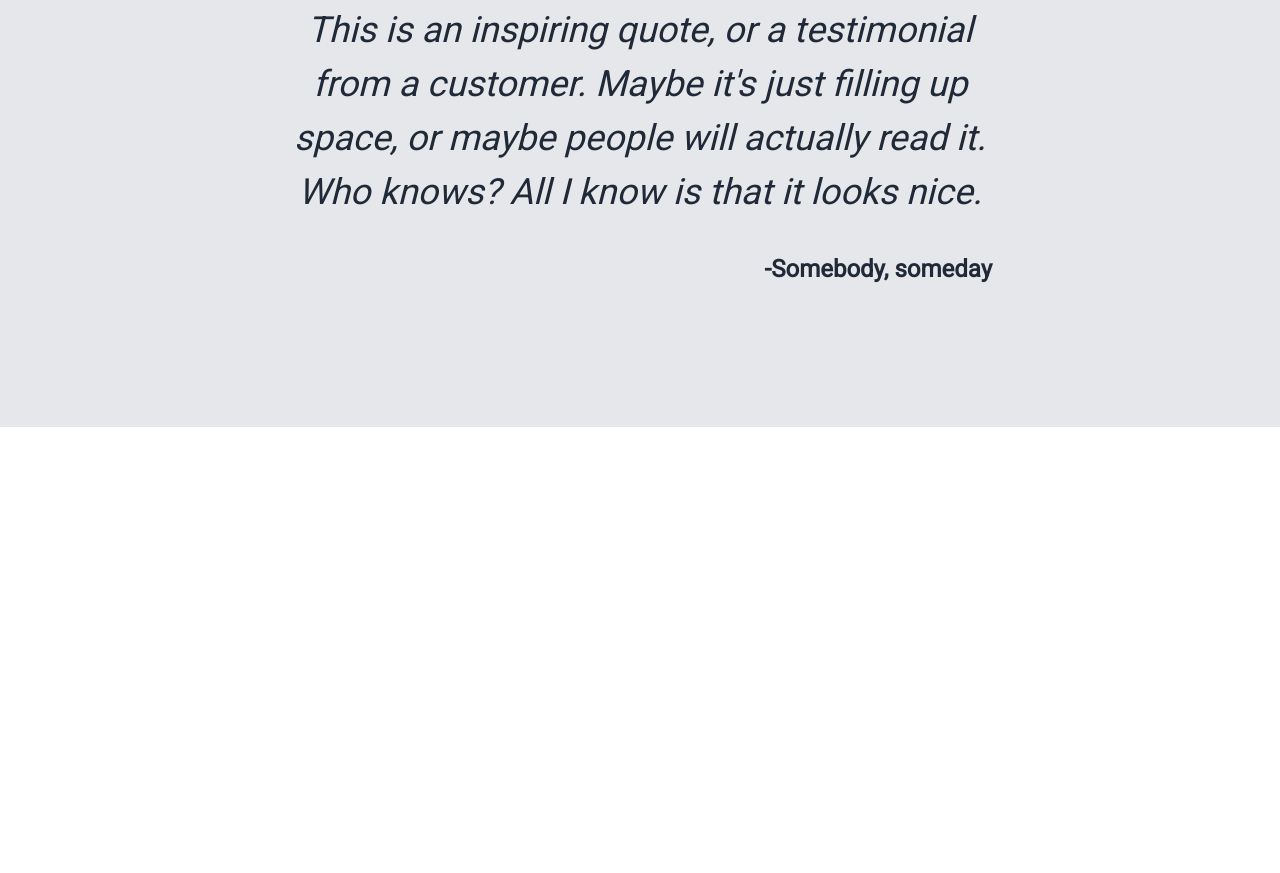
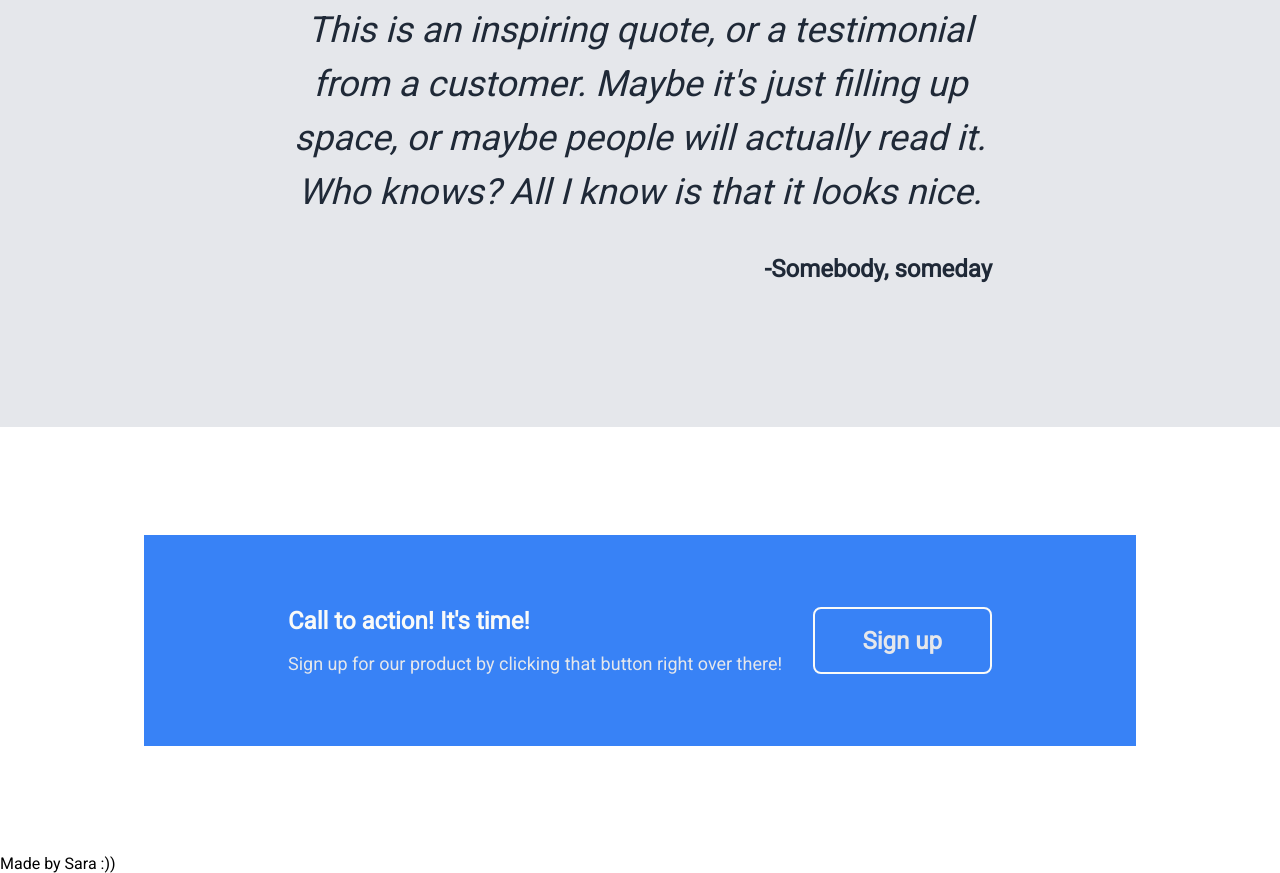
Before and after one commit to saradjorovic/landing-page, a plain HTML site: page index.html in a window 1280 px wide. Shown: the part 942-1815 px from the top of the page. Before the commit the page ends 1369 px from the top, so only its background shows below. Drawn offline with Linux system fonts and the light colour scheme.

Commit message:
Make the sign in section.

```diff
--- a/index.html
+++ b/index.html
@@ -12,6 +12,7 @@
     <link rel="stylesheet" href="styles.css">
 
 </head>
+<body>
 
     <div class="header">
         <div class="header-logo">Header Logo</div>
@@ -52,15 +53,16 @@
     </div>
 
     <div class="sign-up">
-
+        <div class="sign-left">
+            <div id="call">Call to action! It's time!</div>
+            <div id="call2">Sign up for our product by clicking that button right over there!</div>
+        </div>
+        <button id="sign-button">Sign up</button>
     </div>
 
     <div class="footer">
-
+        <p>Made by Sara :))</p>
     </div>
-<body>
-
-
 
 </body>
 
--- a/styles.css
+++ b/styles.css
@@ -132,7 +132,7 @@ button {
 .grid {
     display: flex;
     justify-content: center;
-    gap:32px;
+    gap:48px;
 }
 
 .element {
@@ -184,3 +184,39 @@ button {
     color: #1f2937;
     font-weight: bold;
 }
+
+/*sign up*/
+
+.sign-up {
+    display:flex;
+    padding: 72px 144px;
+    margin: 108px 144px;
+    background-color: #3882f6;
+}
+
+.sign-left {
+    display: flex;
+    flex-direction: column;
+    flex:1;
+}
+
+#call {
+    font-size: 24px;
+    font-weight: bold;
+    color: #f9faf8;
+    margin-bottom: 18px;
+}
+
+#call2 {
+    color: #e5e7eb;
+    font-size: 18px;
+}
+
+#sign-button {
+    font-size: 24px;
+    font-weight: bold;
+    border-style: solid;
+    border-width: 2px;
+    border-color: #f9faf8;
+    padding:0 48px;
+}
```
